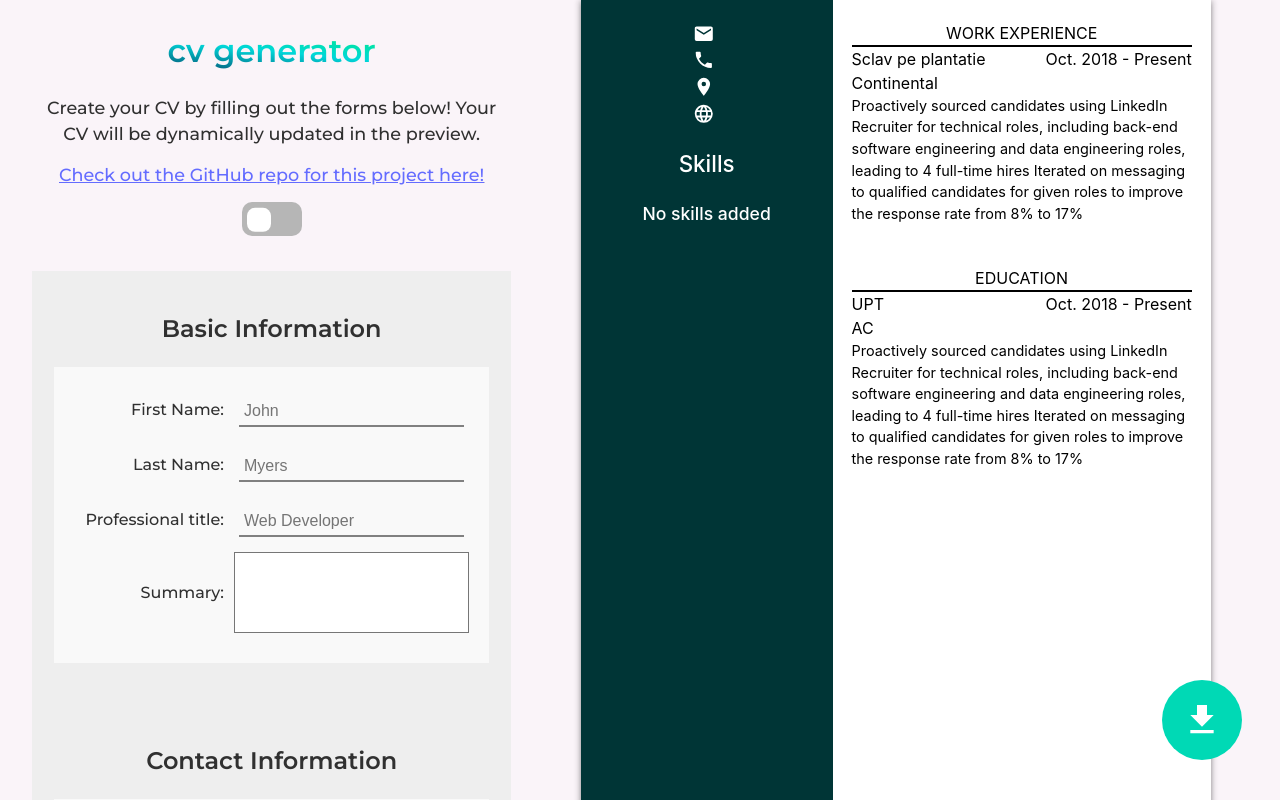
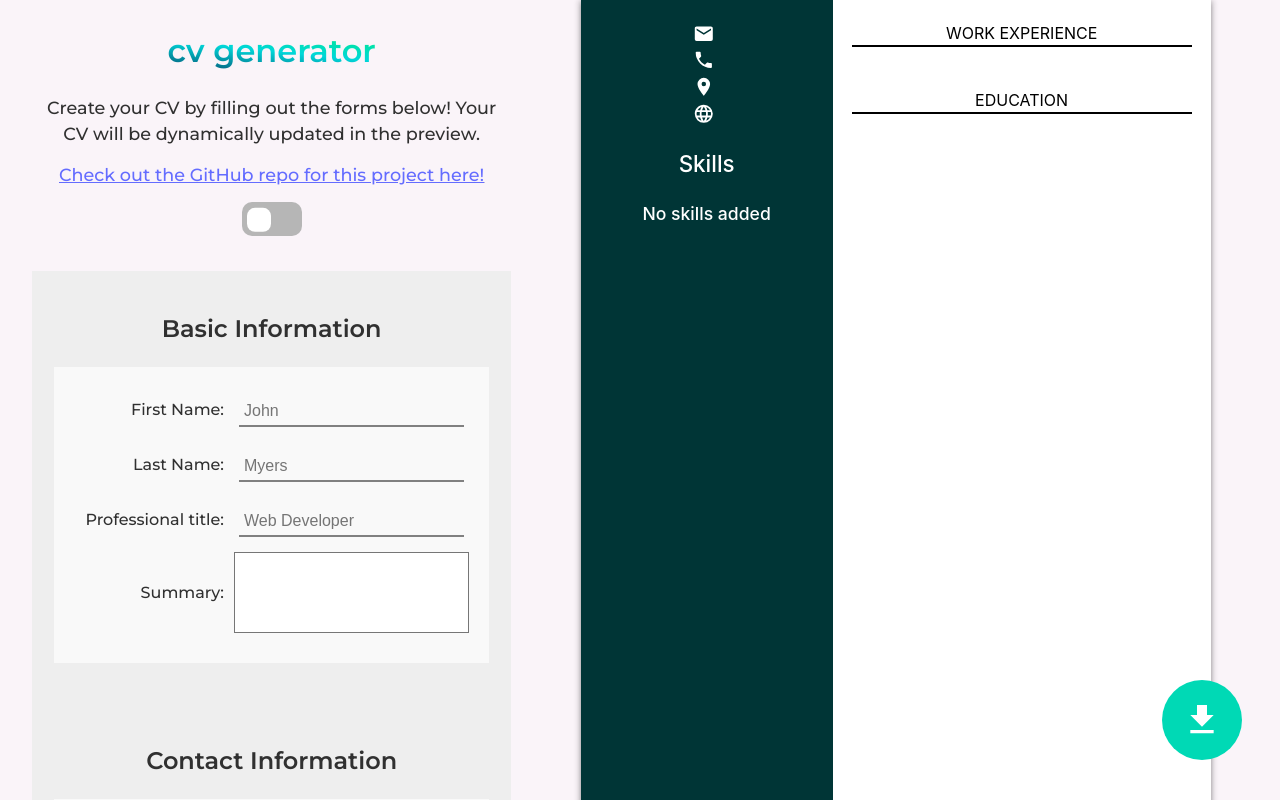
Before and after one commit to topciovrafael/cv-generator, a React (Vite) app: page / in a window 1280 px wide. Built offline with nearby package versions, Linux system fonts and the light colour scheme.

Commit message:
Minor changes.

```diff
--- a/src/App.jsx
+++ b/src/App.jsx
@@ -40,6 +40,7 @@ function App() {
   });
 
   const [educationEntries, setEducationEntries] = useState([]);
+  const [workExperiences, setWorkExperiences] = useState([]);
   const [isChecked, setIsChecked] = useState(false);
 
   const handleChange = (e) => {
@@ -202,7 +203,7 @@ function App() {
           removeSkill={removeSkill}
         />
       </div>
-      <Preview data={data} educationEntries={educationEntries} />
+      <Preview data={data} workExperiences={workExperiences} educationEntries={[]} />
 
       <button id="download" onClick={downloadResume}>
         <Icon path={mdiDownload} size={2} />
--- a/src/components/preview/Dreapta.jsx
+++ b/src/components/preview/Dreapta.jsx
@@ -1,42 +1,22 @@
-import React, { useState } from 'react';
-import Icon from '@mdi/react';
-import { mdiEmail } from '@mdi/js';
-import { mdiPhone } from '@mdi/js';
-import { mdiMapMarker } from '@mdi/js';
-import { mdiWeb } from '@mdi/js';
+import React from 'react';
+import PreviewEducation from './PreviewEducation';
+import PreviewWork from './PreviewWork';
 
-function Dreapta(props){
-    return(
+function Dreapta({ workExperiences, educationEntries }) {
+  return (
     <div id="restu">
-                    <div id='preview-work'>
+      <div id="preview-work">
         <div id="titlu-preview-work">WORK EXPERIENCE</div>
-                        <div id="work-sub-titlu">
-                            <div id="work-sub-sub">
-                                <div id="informatii-job">
-                                <div id="pozitie">Sclav pe plantatie</div>
+        {workExperiences.map((work, index) => (
+          <PreviewWork key={index} {...work} />
+        ))}
       </div>
 
-                                <div id="durata">Oct. 2018 - Present</div>
-                            </div>
-                            <div id="companie">Continental</div>
-                            <div id="job-descriere">Proactively sourced candidates using LinkedIn Recruiter for technical roles, including back-end software engineering and data engineering roles, leading to 4 full-time hires Iterated on messaging to qualified candidates for given roles to improve the response rate from 8% to 17%</div>
-                        </div>
-                    </div>
-
-
-                    <div id='preview-school'>
+      <div id="preview-school">
         <div id="titlu-preview-school">EDUCATION</div>
-                        <div id="school-sub-titlu">
-                            <div id="school-sub-sub">
-                                <div id="informatii-school">
-                                <div id="university">UPT</div>
-                                </div>
-
-                                <div id="durata-school">Oct. 2018 - Present</div>
-                            </div>
-                            <div id="sectie">AC</div>
-                            <div id="school-descriere">Proactively sourced candidates using LinkedIn Recruiter for technical roles, including back-end software engineering and data engineering roles, leading to 4 full-time hires Iterated on messaging to qualified candidates for given roles to improve the response rate from 8% to 17%</div>
-                        </div>
+        {educationEntries.map((education, index) => (
+          <PreviewEducation key={index} {...education} />
+        ))}
       </div>
     </div>
   );
--- a/src/components/preview/Preview.jsx
+++ b/src/components/preview/Preview.jsx
@@ -2,12 +2,12 @@ import React from 'react';
 import Stanga from './Stanga';
 import Dreapta from './Dreapta';
 
-function Preview({ data, isOverlayVisible }) {
+function Preview({ data, workExperiences, educationEntries }) {
   return (
-    <div id="preview-bg" style={{}}>
+    <div id="preview-bg">
       <div id="foaie">
         <Stanga data={data} />
-        <Dreapta />
+        <Dreapta workExperiences={workExperiences} educationEntries={educationEntries} />
       </div>
     </div>
   );
--- a/src/components/preview/PreviewEducation.jsx
+++ b/src/components/preview/PreviewEducation.jsx
@@ -0,0 +1,20 @@
+import React from 'react';
+
+
+function PreviewEducation(props){
+    return(
+                        <div id="school-sub-titlu">
+                            <div id="school-sub-sub">
+                                <div id="informatii-school">
+                                <div id="university"></div>
+                                </div>
+
+                                <div id="durata-school"></div>
+                            </div>
+                            <div id="sectie"></div>
+                            <div id="school-descriere"></div>
+                        </div>
+    );
+}
+
+export default PreviewEducation;
--- a/src/components/preview/PreviewWork.jsx
+++ b/src/components/preview/PreviewWork.jsx
@@ -0,0 +1,20 @@
+import React from 'react';
+
+function PreviewWork({ title, workplace, dateWorkStart, dateWorkEnd, addWorkInfo }) {
+  return (
+    <div id="work-sub-titlu">
+      <div id="work-sub-sub">
+        <div id="informatii-job">
+          <div id="pozitie">{title}</div>
+        </div>
+        <div id="durata">
+          {dateWorkStart} - {dateWorkEnd ? dateWorkEnd : "Present"}
+        </div>
+      </div>
+      <div id="companie">{workplace}</div>
+      <div id="job-descriere">{addWorkInfo}</div>
+    </div>
+  );
+}
+
+export default PreviewWork;
--- a/src/index.css
+++ b/src/index.css
@@ -667,6 +667,10 @@ input:active {
   overflow: hidden;
 }
 
+#work-sub-titlu,#school-sub-titlu{
+  margin-top: 4%;
+}
+
 @media (max-width: 1200px) {
   #tot{
     flex-direction: column;
@@ -682,7 +686,7 @@ input:active {
 
   #stanga{
     align-self: center;
-    padding-left:12px;
+    padding-left:6px;
     width: 100vw
   }
   label{
@@ -695,6 +699,9 @@ input:active {
     align-items: center;
     justify-content: left;
   }
+
+
+
   input{
     width: 100%;
     flex-grow: 0;
```
Lines whose indentation alone changed are shown as unchanged.
